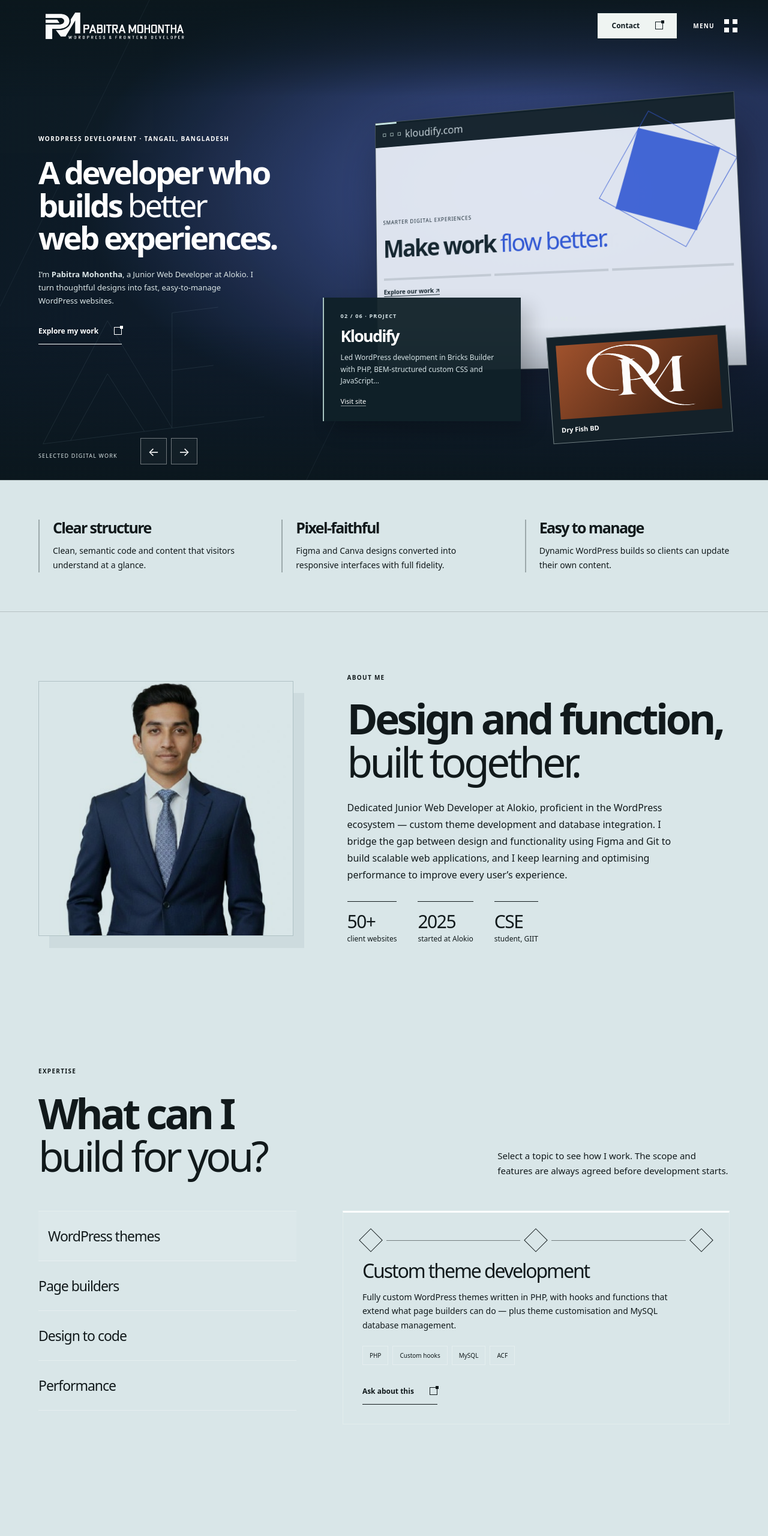
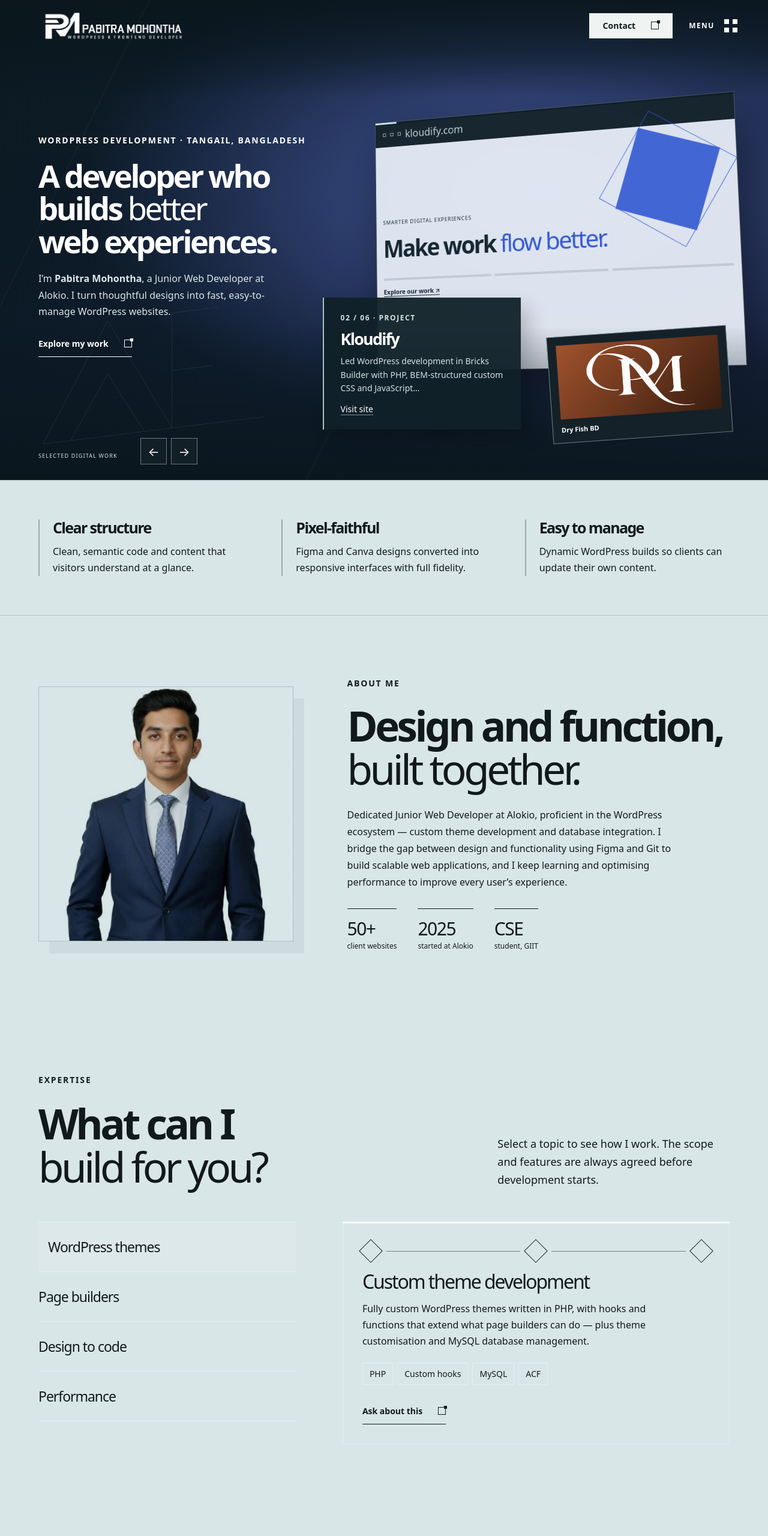
Before and after one commit to Pabitra004/pabitra, a plain HTML site: page index.html in a window 1280 px wide. Shown: the top 2560 px of the page at 60% size. Drawn offline with Linux system fonts and the light colour scheme.

Commit message:
Update main.css

```diff
--- a/assets/css/main.css
+++ b/assets/css/main.css
@@ -65,7 +65,7 @@ em {
 }
 
 .eyebrow {
-    font-size: 10px;
+    font-size: 14px;
     font-weight: 650;
     letter-spacing: .13em;
     text-transform: uppercase;
@@ -132,7 +132,7 @@ body.top:not(.menu-open) header {
 }
 
 .brand b {
-    font-size: 15px;
+    font-size: 16px;
     letter-spacing: -.045em;
     line-height: 1.1
 }
@@ -165,7 +165,7 @@ body.top:not(.menu-open) header {
     background: #102129;
     color: #fff;
     border: 1px solid #102129;
-    font-size: 12px;
+    font-size: 14px;
     font-weight: 650;
     transition: color .3s, box-shadow .3s
 }
@@ -225,7 +225,7 @@ body.top:not(.menu-open) header {
 
 header .btn {
     min-height: 44px;
-    font-size: 12px
+    font-size: 14px
 }
 
 body.top:not(.menu-open) header .btn {
@@ -239,7 +239,7 @@ body.top:not(.menu-open) header .btn {
     gap: 26px;
     min-height: 44px;
     border-bottom: 1px solid currentColor;
-    font-size: 12px;
+    font-size: 14px;
     font-weight: 650
 }
 
@@ -254,7 +254,7 @@ body.top:not(.menu-open) header .btn {
 }
 
 .mtrig b {
-    font-size: 10px;
+    font-size: 12px;
     letter-spacing: .12em
 }
 
@@ -322,7 +322,7 @@ body.top:not(.menu-open) header .btn {
 }
 
 .menu nav a small {
-    font-size: 12px;
+    font-size: 14px;
     letter-spacing: 0;
     font-weight: 400;
     opacity: .65
@@ -593,8 +593,8 @@ body.top:not(.menu-open) header .btn {
 
 .intro p.n {
     margin-top: 22px;
-    max-width: 360px;
-    font-size: 13px;
+    max-width: 80%;
+    font-size: 16px;
     line-height: 1.7;
     color: #dce7e8
 }
@@ -622,19 +622,19 @@ body.top:not(.menu-open) header .btn {
 }
 
 .cap p {
-    font-size: 12px;
+    font-size: 14px;
     line-height: 1.6;
     color: #d5e2e5;
     margin-bottom: 12px
 }
 
 .cap a {
-    font-size: 11px;
+    font-size: 14px;
     border-bottom: 1px solid #ffffff80
 }
 
 .cap .eyebrow {
-    font-size: 9px
+    font-size: 12px
 }
 
 .nxt {
@@ -646,7 +646,7 @@ body.top:not(.menu-open) header .btn {
 }
 
 .nxt p {
-    font-size: 9px;
+    font-size: 12px;
     letter-spacing: .15em;
     margin-bottom: 14px;
     color: #dce7e8
@@ -747,9 +747,9 @@ body.top:not(.menu-open) header .btn {
 }
 
 .head>p {
-    font-size: 15px;
+    font-size: 18px;
     line-height: 1.65;
-    max-width: 430px
+    max-width: 460px
 }
 
 .princ {
@@ -771,7 +771,7 @@ body.top:not(.menu-open) header .btn {
 }
 
 .princ p {
-    font-size: 14px;
+    font-size: 16px;
     line-height: 1.7;
     max-width: 360px
 }
@@ -820,7 +820,7 @@ body.top:not(.menu-open) header .btn {
 }
 
 .panel p {
-    font-size: 14px;
+    font-size: 16px;
     line-height: 1.7;
     max-width: 520px
 }
@@ -834,7 +834,7 @@ body.top:not(.menu-open) header .btn {
 }
 
 .panel li {
-    font-size: 10px;
+    font-size: 14px;
     padding: 8px 11px;
     border: 1px solid #ffffff4d
 }
@@ -893,7 +893,7 @@ body.top:not(.menu-open) header .btn {
 }
 
 .pic .nm {
-    font-size: 11px;
+    font-size: 14px;
     letter-spacing: .1em;
     font-weight: 700
 }
@@ -934,14 +934,14 @@ body.top:not(.menu-open) header .btn {
 }
 
 .wh a {
-    font-size: 11px;
+    font-size: 14px;
     border-bottom: 1px solid;
     padding: 8px 0;
     white-space: nowrap
 }
 
 .item p {
-    font-size: 13px;
+    font-size: 16px;
     line-height: 1.65;
     margin-top: 15px;
     max-width: 550px
@@ -949,7 +949,7 @@ body.top:not(.menu-open) header .btn {
 
 .item .eyebrow {
     margin-bottom: 10px;
-    font-size: 9px
+    font-size: 12px
 }
 
 .pn {
@@ -971,7 +971,7 @@ body.top:not(.menu-open) header .btn {
 
 .pi p {
     max-width: 370px;
-    font-size: 14px;
+    font-size: 16px;
     line-height: 1.7
 }
 
```
